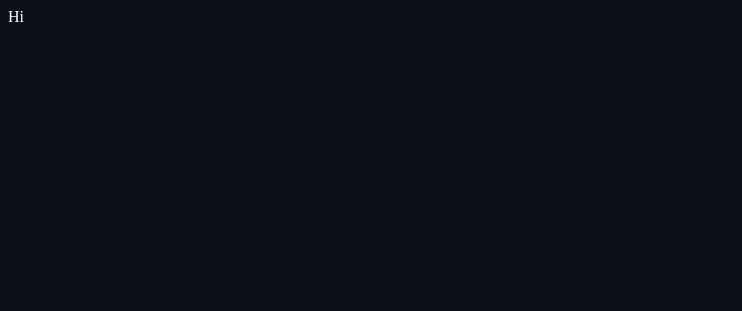
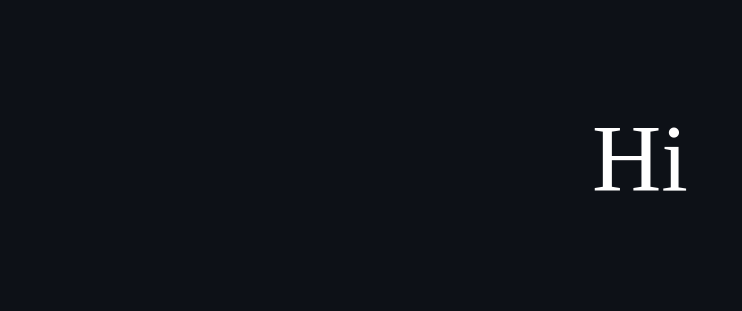
Before and after one commit to zxtemho/demo-page, a plain HTML site: page index.html in a window 1280 px wide. Shown: the whole page, without its empty margins (0-742 px from the left). Drawn offline with Linux system fonts and the light colour scheme.

Commit message:
add hero

```diff
--- a/index.html
+++ b/index.html
@@ -3,7 +3,7 @@
 <head>
     <meta charset="UTF-8">
     <meta name="viewport" content="width=device-width, initial-scale=1.0">
-    <title>Document</title>
+    <title>Dev</title>
     <link rel="stylesheet" href="style.css">
 </head>
 <body>
--- a/style.css
+++ b/style.css
@@ -3,3 +3,10 @@ body{
     background-color: hsl(216deg 28% 7%);
     color: white;
 }
+
+.hero{
+    height: 300px;
+    display: grid;
+    place-content: center;
+    font-size: 6rem;
+}
```
